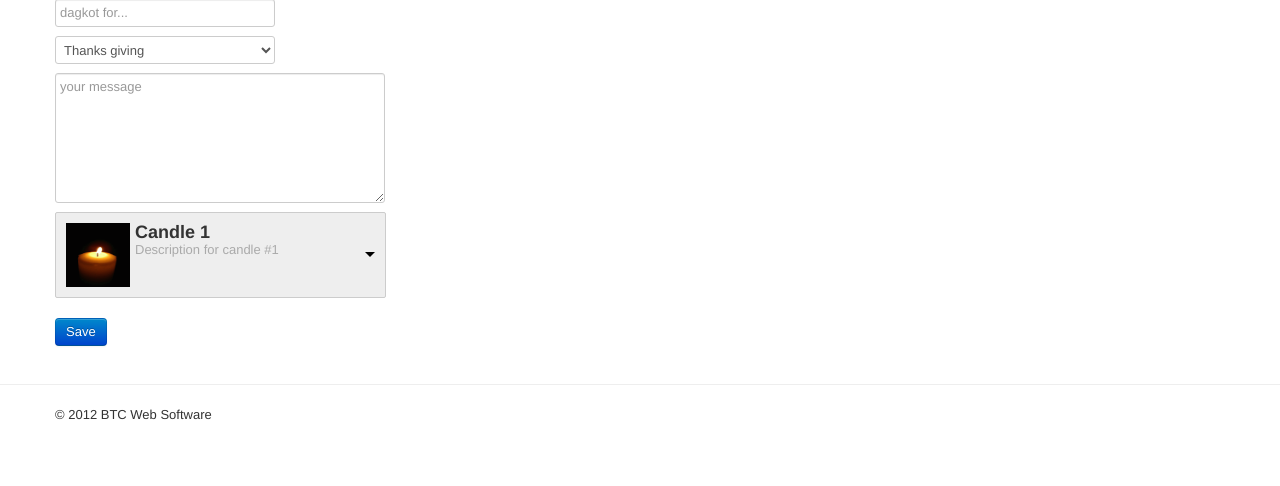
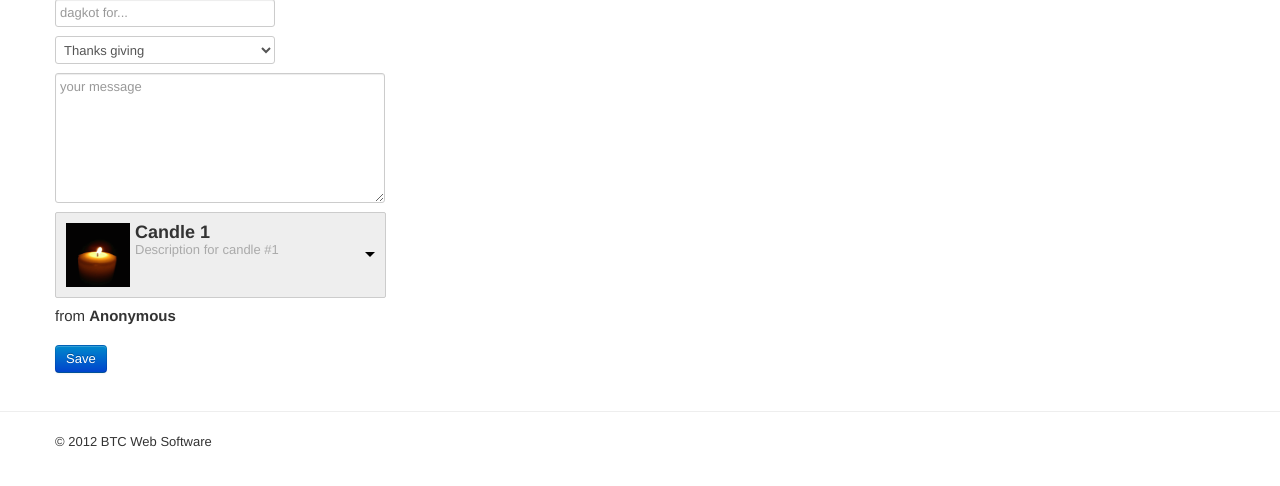
Before and after one commit to PeithVergil/dagkot, a Python web app: template templates/home/add.html in a window 1280 px wide. Shown: the part 61-547 px from the top of the page. Run offline with Jinja, Linux system fonts and the light colour scheme; the template is opened without the code that fills it, so the values that code supplies are empty; style sheets or scripts are compiled from the project's sources; some libraries are stand-ins or nearby versions.

Commit message:
* Users not logged in can now post dagkots as Anonymous.

```diff
--- a/app.yaml
+++ b/app.yaml
@@ -17,7 +17,6 @@ handlers:
   script: home.app
 - url: /add(/.*)?
   script: add.app
-  login: required
 - url: /user(/.*)?
   script: user.app
   login: required
--- a/less/style.less
+++ b/less/style.less
@@ -70,9 +70,16 @@
     		width: 320px;
 		}
 
+		.author {
+			font-size: 15px;
+		}
+
 		.actions {
 			margin-top: 20px;
 		}
+
+		#demo-htmlselect {
+			margin-bottom: 9px;
 
 			.dd-option-image, .dd-selected-image {
 				height: 64px;
@@ -83,6 +90,7 @@
 				font-weight: bold;
 				font-size: 18px;
 				margin: 0;
+			}
 		}
 	}
 
--- a/templates/home/add.html
+++ b/templates/home/add.html
@@ -27,6 +27,14 @@
 						<option value="2" data-imagesrc="/images/candle-type3.gif"
 							data-description="Description for candle #3">Candle 3</option>
 					</select>
+				</div>
+				<div class="author">
+					from
+					{% if user %}
+						<strong>{{ user.nickname() }}</strong>
+					{% else %}
+						<strong>Anonymous</strong>
+					{% endif %}
 				</div>
 				<div class="actions">
 					<input type="submit" value="Save" class="btn btn-primary" />
```
Also changed, not shown: templates/home/home.html (+6 -1 lines). Lines whose indentation alone changed are shown as unchanged.
